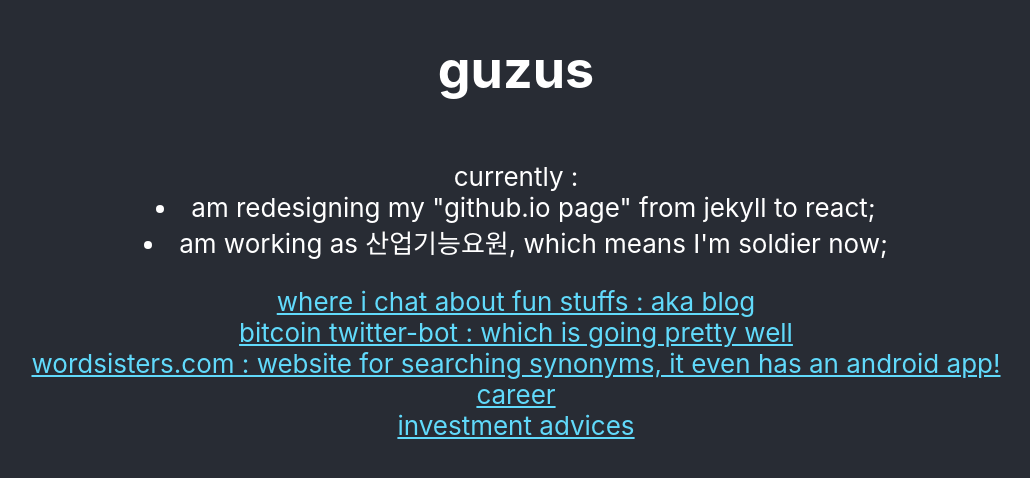
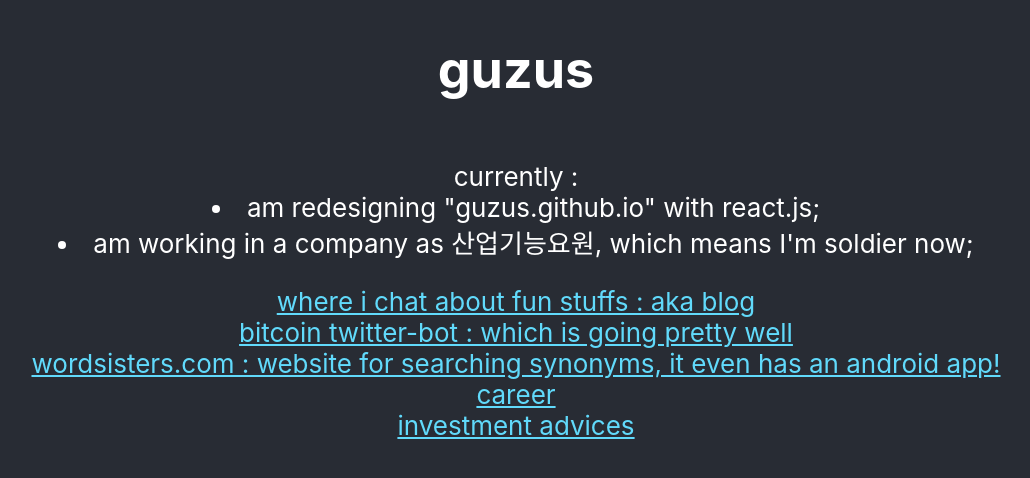
Before and after one commit to dodopeach/dodopeach.github.io, a React (Create React App) app: page / in a window 1280 px wide. Shown: the part 178-656 px from the top of the page, without its empty margins (124-1154 px from the left). Built offline with nearby package versions, Linux system fonts and the light colour scheme.

Commit message:
update content

```diff
--- a/package.json
+++ b/package.json
@@ -1,5 +1,5 @@
 {
-  "homepage": "https://guzus.github.io/guzus-page/",
+  "homepage": "https://guzus.github.io/",
   "name": "guzus-page",
   "version": "0.1.0",
   "private": true,
--- a/public/index.html
+++ b/public/index.html
@@ -28,9 +28,6 @@
   </head>
   <body>
     <div id="root">
-      <div>
-        index.html
-      </div>
     </div>
   </body>
 </html>
--- a/src/App.js
+++ b/src/App.js
@@ -7,8 +7,8 @@
         <h1>guzus</h1>
         <p>
         currently :
-        <li>am redesigning my "github.io page" from jekyll to react;</li>
-        <li>am working as 산업기능요원, which means I'm soldier now;</li>
+        <li>am redesigning "guzus.github.io" with react.js;</li>
+        <li>am working in a company as 산업기능요원, which means I'm soldier now;</li>
         </p>
         <div>
           <a href="https://blog.naver.com/guzus" className="App-link">
```
